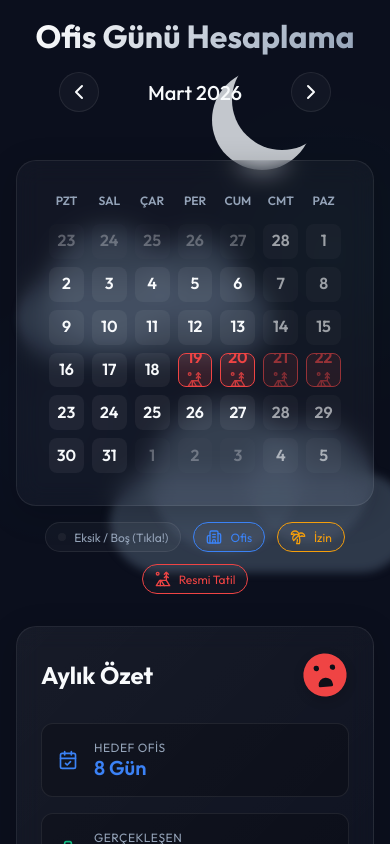
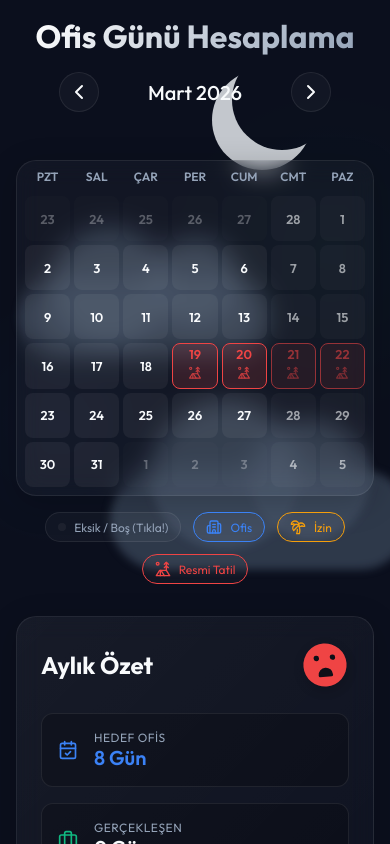
Before and after one commit to orkanhaliloglu/ofisgunu, a React (Vite) app: page / in a window 390 px wide. Shown: the top 844 px of the page. Built offline with nearby package versions, Linux system fonts and the light colour scheme.

Commit message:
fix responsive calendar overflow on small screens

```diff
--- a/src/index.css
+++ b/src/index.css
@@ -287,6 +287,18 @@ body {
   padding: 2rem;
 }
 
+@media (max-width: 600px) {
+  .calendar {
+    padding: 1rem;
+  }
+}
+
+@media (max-width: 400px) {
+  .calendar {
+    padding: 0.5rem;
+  }
+}
+
 .calendar-grid {
   display: grid;
   grid-template-columns: repeat(7, 1fr);
@@ -296,6 +308,12 @@ body {
 @media (max-width: 600px) {
   .calendar-grid {
     gap: 0.5rem;
+  }
+}
+
+@media (max-width: 400px) {
+  .calendar-grid {
+    gap: 0.25rem;
   }
 }
 
@@ -360,6 +378,12 @@ body {
   }
 }
 
+@media (max-width: 400px) {
+  .day-cell .date-num {
+    font-size: 0.8rem;
+  }
+}
+
 .day-cell .status-icon {
   margin-top: 4px;
   opacity: 0.8;
@@ -370,6 +394,13 @@ body {
   .day-cell .status-icon {
     transform: scale(0.8);
     margin-top: 2px;
+  }
+}
+
+@media (max-width: 400px) {
+  .day-cell .status-icon {
+    transform: scale(0.65);
+    margin-top: 0;
   }
 }
 
```
